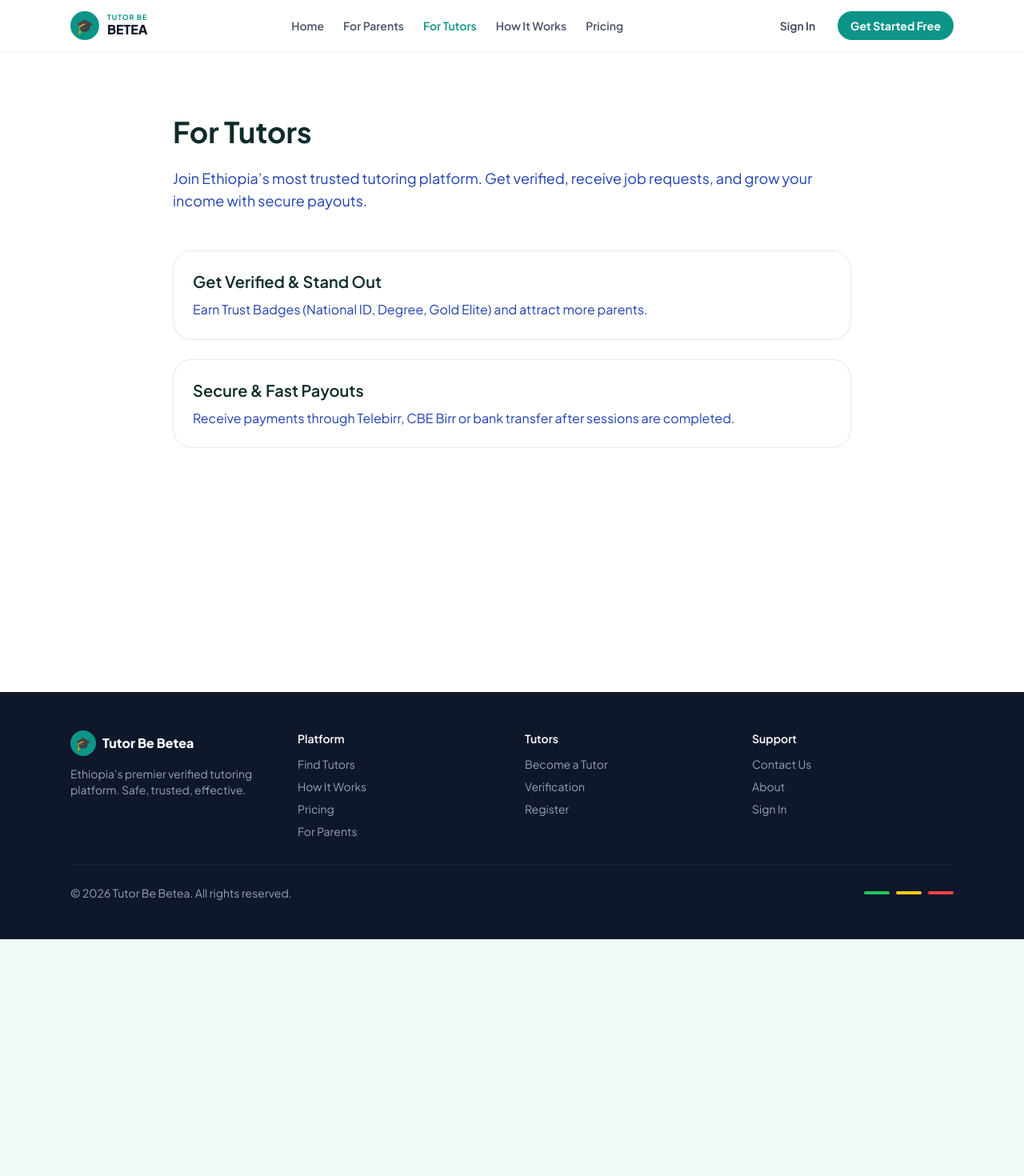
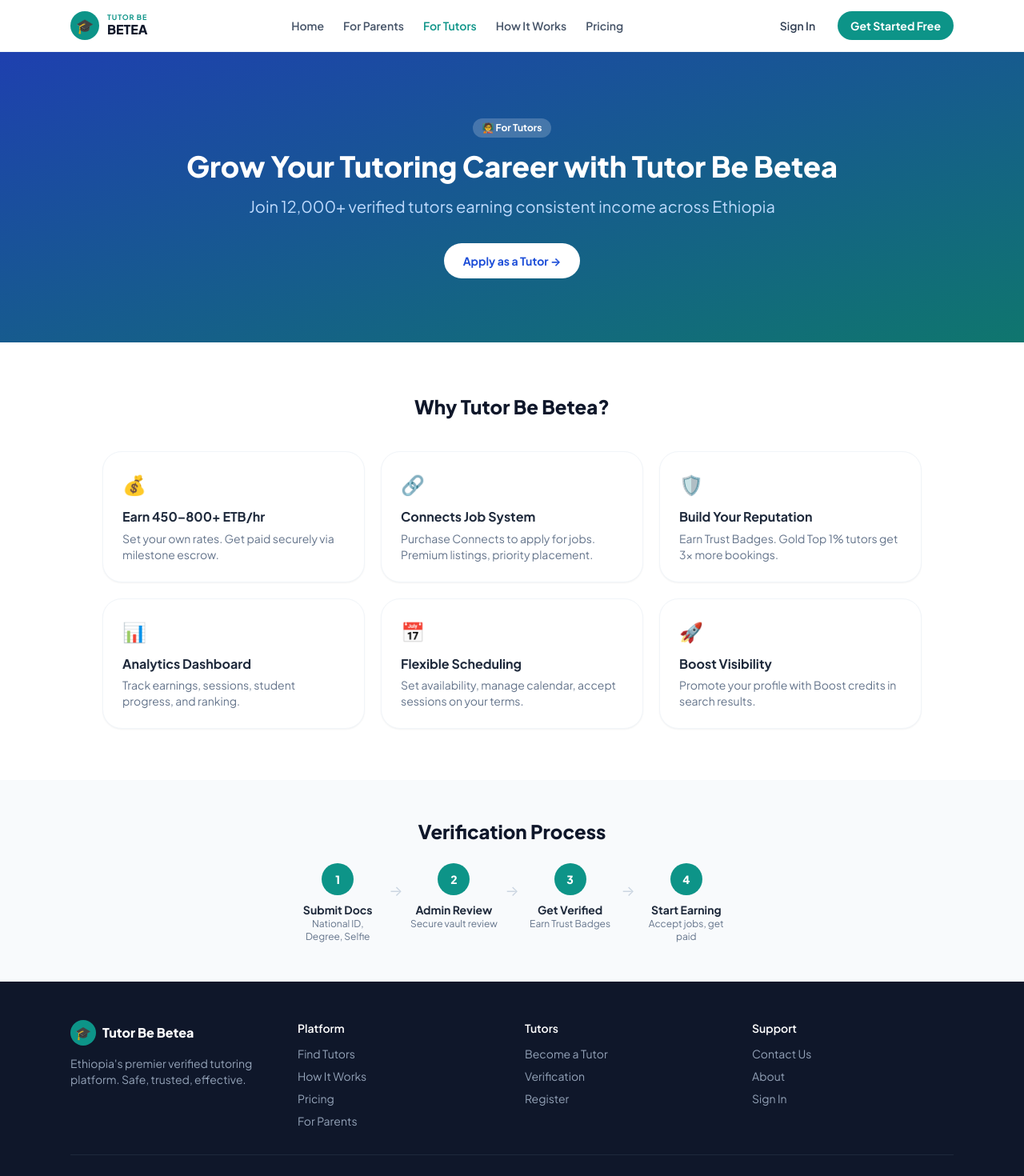
Before and after one commit to Zeordi/tutor-be-betea, a Next.js app in the folder apps/web/: page /for-tutors in a window 1280 px wide. Shown: the top 1470 px of the page at 80% size. Before the commit the page ends 1174 px from the top, so only its background shows below. Built offline with nearby package versions, Linux system fonts and the light colour scheme.

Commit message:
Update page.tsx

```diff
--- a/apps/web/app/(marketing)/for-tutors/page.tsx
+++ b/apps/web/app/(marketing)/for-tutors/page.tsx
@@ -1,30 +1,113 @@
+import Link from "next/link";
+
 export default function ForTutorsPage() {
   return (
-    <main className="min-h-screen py-20">
-      <div className="mx-auto max-w-4xl px-6">
-        <h1 className="text-4xl font-bold text-[var(--foreground)]">
-          For Tutors
-        </h1>
-        <p className="mt-6 text-lg text-[var(--secondary)]">
-          Join Ethiopia’s most trusted tutoring platform. Get verified, receive job requests,
-          and grow your income with secure payouts.
-        </p>
+    <div className="min-h-screen bg-white dark:bg-[#0A1628]">
+      <section className="bg-gradient-to-br from-blue-800 to-teal-700 px-6 py-20 text-white">
+        <div className="mx-auto max-w-4xl text-center">
+          <span className="mb-4 inline-block rounded-full bg-white/20 px-3 py-1 text-xs font-bold">
+            🧑‍🏫 For Tutors
+          </span>
+          <h1 className="mb-4 text-4xl font-extrabold">
+            Grow Your Tutoring Career with Tutor Be Betea
+          </h1>
+          <p className="mb-8 text-xl text-blue-200">
+            Join 12,000+ verified tutors earning consistent income across Ethiopia
+          </p>
+          <Link
+            href="/register"
+            className="inline-block rounded-xl bg-white px-6 py-3 text-sm font-bold text-blue-700 hover:bg-blue-50"
+          >
+            Apply as a Tutor →
+          </Link>
+        </div>
+      </section>
 
-        <div className="mt-12 space-y-6">
-          <div className="rounded-2xl border border-[var(--border)] p-6 bg-[var(--surface)]">
-            <h3 className="text-xl font-semibold">Get Verified & Stand Out</h3>
-            <p className="mt-2 text-[var(--secondary)]">
-              Earn Trust Badges (National ID, Degree, Gold Elite) and attract more parents.
-            </p>
-          </div>
-          <div className="rounded-2xl border border-[var(--border)] p-6 bg-[var(--surface)]">
-            <h3 className="text-xl font-semibold">Secure & Fast Payouts</h3>
-            <p className="mt-2 text-[var(--secondary)]">
-              Receive payments through Telebirr, CBE Birr or bank transfer after sessions are completed.
-            </p>
+      <section className="px-6 py-16">
+        <div className="mx-auto max-w-5xl">
+          <h2 className="mb-10 text-center text-2xl font-extrabold text-slate-900 dark:text-white">
+            Why Tutor Be Betea?
+          </h2>
+          <div className="grid gap-5 md:grid-cols-3">
+            {[
+              [
+                "💰",
+                "Earn 450–800+ ETB/hr",
+                "Set your own rates. Get paid securely via milestone escrow.",
+              ],
+              [
+                "🔗",
+                "Connects Job System",
+                "Purchase Connects to apply for jobs. Premium listings, priority placement.",
+              ],
+              [
+                "🛡️",
+                "Build Your Reputation",
+                "Earn Trust Badges. Gold Top 1% tutors get 3x more bookings.",
+              ],
+              [
+                "📊",
+                "Analytics Dashboard",
+                "Track earnings, sessions, student progress, and ranking.",
+              ],
+              [
+                "📅",
+                "Flexible Scheduling",
+                "Set availability, manage calendar, accept sessions on your terms.",
+              ],
+              [
+                "🚀",
+                "Boost Visibility",
+                "Promote your profile with Boost credits in search results.",
+              ],
+            ].map(([icon, title, desc]) => (
+              <div
+                key={title}
+                className="rounded-2xl border border-slate-100 bg-white p-6 shadow-sm dark:border-slate-700/60 dark:bg-slate-800/80"
+              >
+                <p className="mb-3 text-2xl">{icon}</p>
+                <p className="mb-1 font-bold text-slate-800 dark:text-white">
+                  {title}
+                </p>
+                <p className="text-sm text-slate-500 dark:text-slate-400">{desc}</p>
+              </div>
+            ))}
           </div>
         </div>
-      </div>
-    </main>
+      </section>
+
+      <section className="bg-slate-50 px-6 py-12 dark:bg-[#0D1B33]">
+        <div className="mx-auto max-w-3xl text-center">
+          <h2 className="mb-6 text-2xl font-extrabold text-slate-900 dark:text-white">
+            Verification Process
+          </h2>
+          <div className="flex flex-wrap items-start justify-center gap-2">
+            {[
+              ["Submit Docs", "National ID, Degree, Selfie"],
+              ["Admin Review", "Secure vault review"],
+              ["Get Verified", "Earn Trust Badges"],
+              ["Start Earning", "Accept jobs, get paid"],
+            ].map(([step, desc], i) => (
+              <div key={step} className="flex items-start gap-2">
+                <div className="flex w-28 flex-col items-center text-center">
+                  <div className="mb-2 flex h-10 w-10 items-center justify-center rounded-full bg-teal-600 text-sm font-extrabold text-white">
+                    {i + 1}
+                  </div>
+                  <p className="text-sm font-bold text-slate-800 dark:text-white">
+                    {step}
+                  </p>
+                  <p className="text-xs text-slate-500">{desc}</p>
+                </div>
+                {i < 3 && (
+                  <div className="mt-5 text-lg text-slate-300 dark:text-slate-600">
+                    →
+                  </div>
+                )}
+              </div>
+            ))}
+          </div>
+        </div>
+      </section>
+    </div>
   );
 }
```
